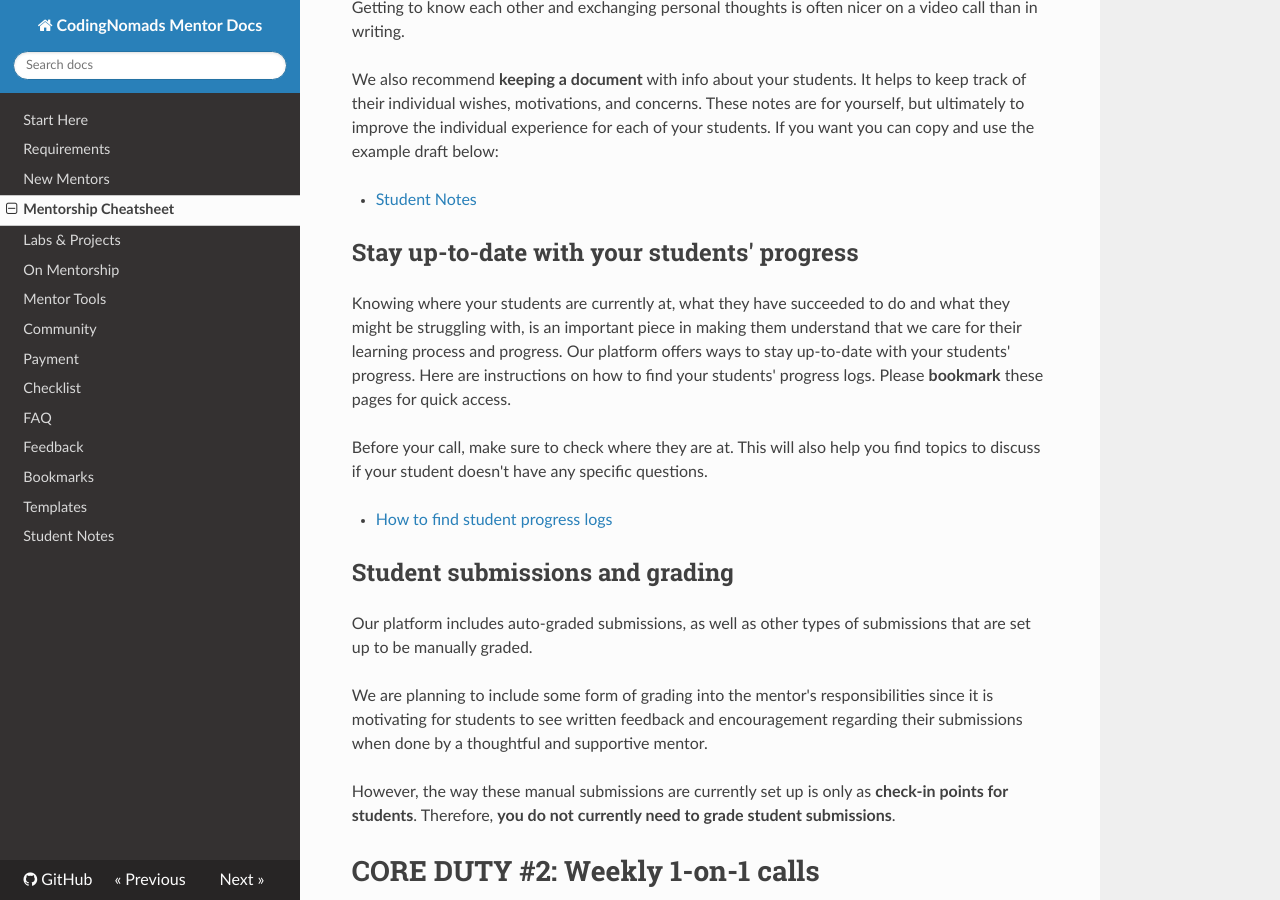
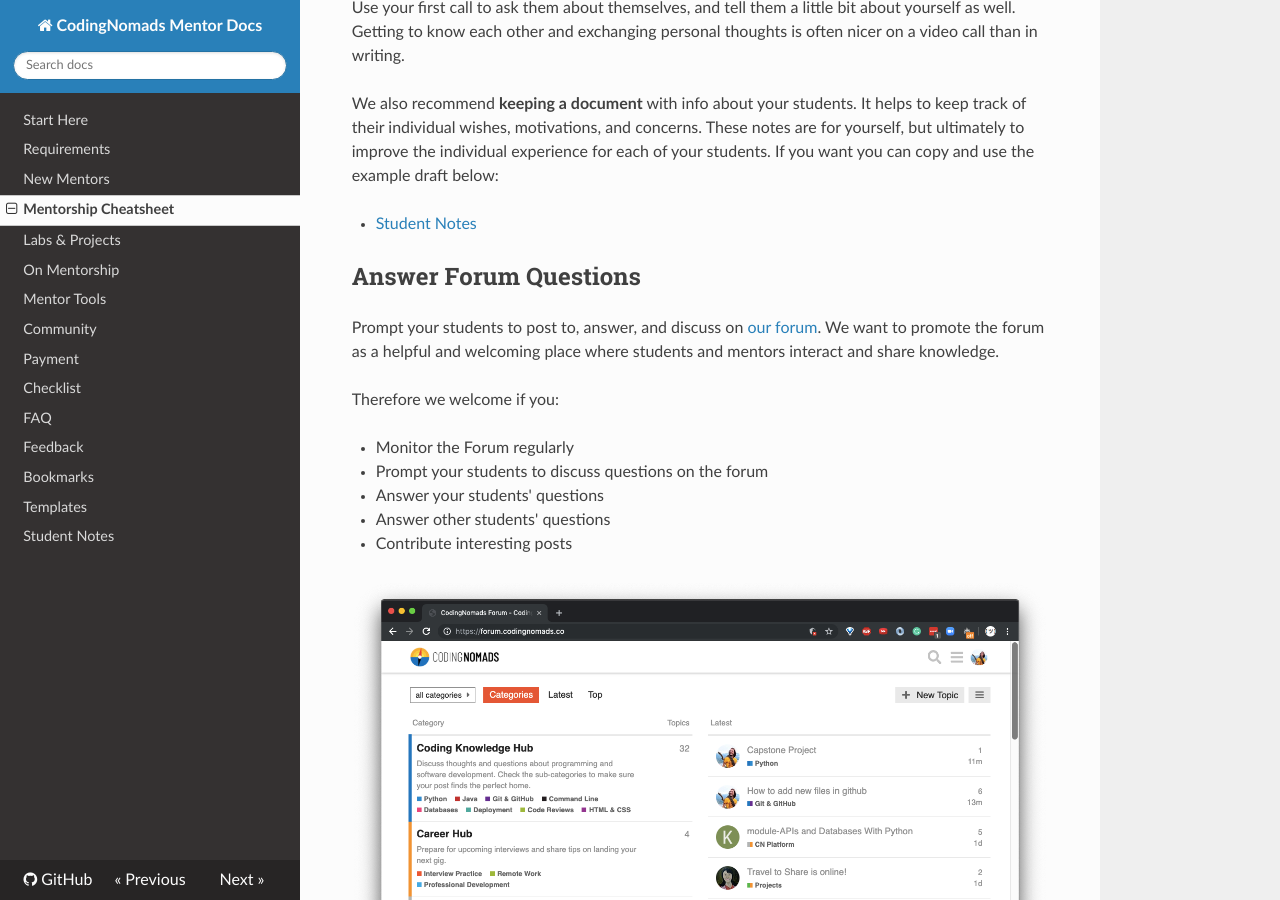
Before and after one commit to CodingNomads/mentor-docs, an MkDocs documentation site: the page built from docs/03_mentorship_process.md, in a window 1280 px wide and 900 px high, scrolled down 1742 px. Built offline with MkDocs 1.6.1, drawn with Linux system fonts in a browser that asks for light colours; nearby versions of some CDN libraries; some of the changed text lies outside the part shown.

Commit message:
Add forum info and links

```diff
--- a/docs/03_mentorship_process.md
+++ b/docs/03_mentorship_process.md
@@ -38,6 +38,21 @@
 We also recommend **keeping a document** with info about your students. It helps to keep track of their individual wishes, motivations, and concerns. These notes are for yourself, but ultimately to improve the individual experience for each of your students. If you want you can copy and use the example draft below:
 
 *   [Student Notes](13_student_notes.md)
+
+## Answer Forum Questions
+
+Prompt your students to post to, answer, and discuss on [our forum](http://forum.codingnomads.co). We want to promote the forum as a helpful and welcoming place where students and mentors interact and share knowledge.
+
+Therefore we welcome if you:
+
+* Monitor the Forum regularly
+* Prompt your students to discuss questions on the forum
+* Answer your students' questions
+* Answer other students' questions
+* Contribute interesting posts
+
+<a href="http://forum.codingnomads.co" target="_blank">![CodingNomads Forum home page](images/cn_forum.png)</a>
+
 
 ## Stay up-to-date with your students' progress
 
```
Also changed, not shown: docs/images/cn_forum.png (added).
